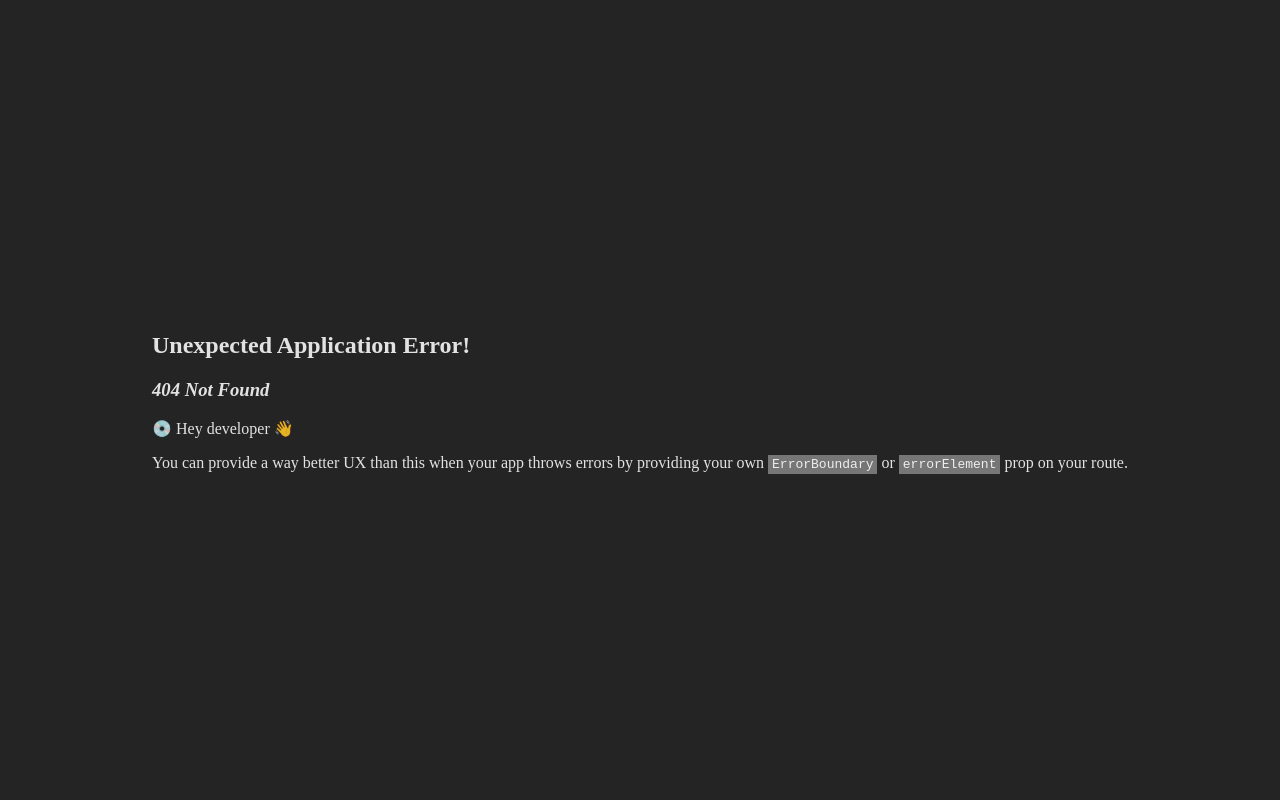
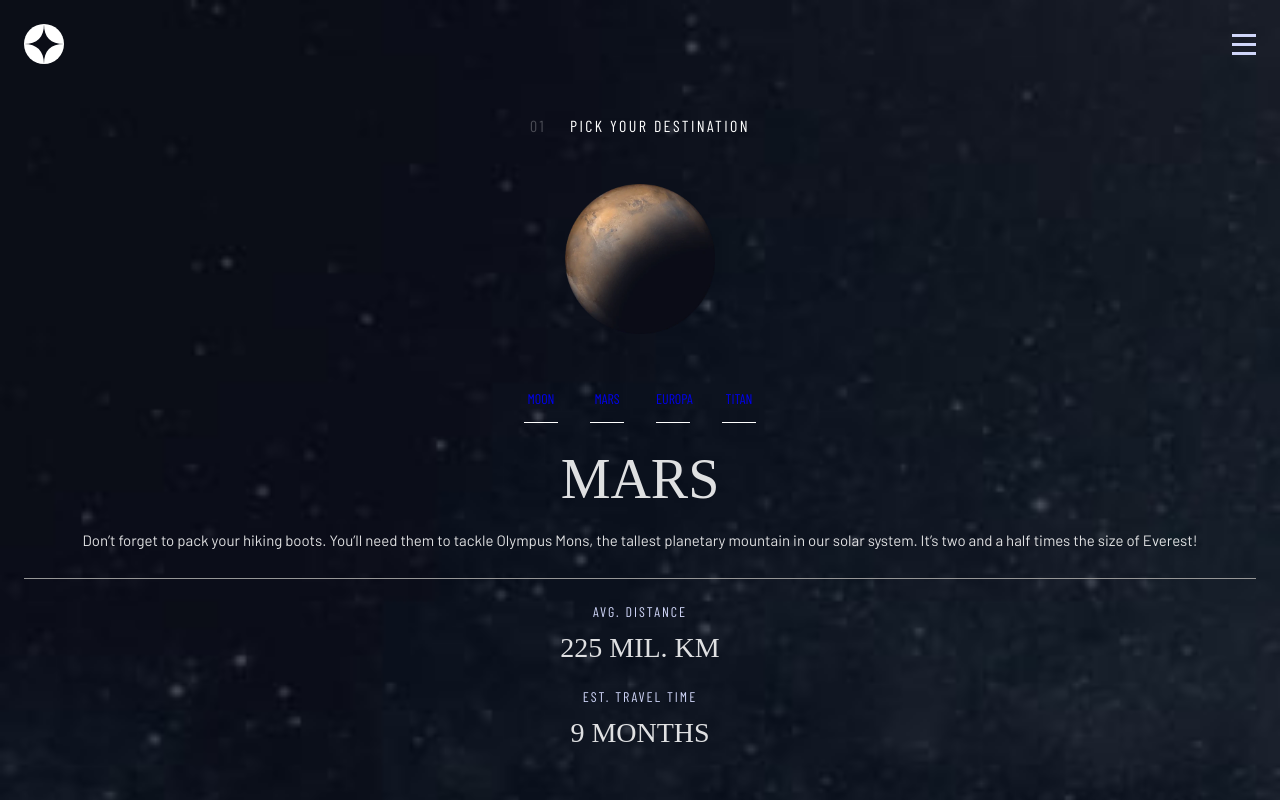
Before and after one commit to GonzaloGC/space-tourism-website, a React (Vite) app: page /destination/destinationmoon in a window 1280 px wide. Before the commit this address had no page. Shown: the top 800 px of the page. Built offline with nearby package versions, Linux system fonts and the light colour scheme; a web font is replaced by a local one.

Commit message:
added page and route destination mars

```diff
--- a/src/routes/Bg.tsx
+++ /dev/null
@@ -1,5 +0,0 @@
-export const Bg =()=>{
-  return(
-    <></>
-  )
-}
--- a/src/routes/Destination.css
+++ b/src/routes/Destination.css
@@ -1,4 +1,5 @@
 .container-bg-destination{
+  background-image: url("/background-destination-mobile.jpg");
   background-repeat: no-repeat;
   background-size: cover;
 }
@@ -12,7 +13,8 @@
   box-sizing: border-box;
   display: grid;
   grid-template-columns: repeat(2, 1fr);
-  grid-template-rows: 242px 1fr;
+  grid-template-rows: 242px 446px;
+  /* row-gap: 5%; */
   row-gap: 32px;
   grid-template-areas:
     "titleImg titleImg"
@@ -76,10 +78,6 @@
   grid-area: infoMoon;
 }
 
-.container-aside {
-  /* padding: 32px; */
-  /* height: 32px; */
-}
 
 .container-li {
   padding: 0;
--- a/src/routes/Destination.tsx
+++ b/src/routes/Destination.tsx
@@ -1,15 +1,30 @@
 import "./Destination.css";
+import { Link, Outlet } from "react-router-dom";
 // import { Nav } from "../../routes/Nav";
 import { Header } from "./Header";
 
-export const Destination = () => {
-  const bgDestination = {
-    backgroundImage: "url(background-destination-mobile.jpg)",
-  };
+type propDestination = {
+  // style:React.CSSProperties;
+  imgPlanet: string;
+  namePlanet: string;
+  infoPlanet: string;
+  avgDistance: string;
+  travelTime: string;
+};
+
+export const Destination = (props: propDestination) => {
+  const { namePlanet, imgPlanet, infoPlanet, avgDistance, travelTime } = props;
+
+  // const bgDestination: React.CSSProperties = {
+  //   backgroundImage: "url(background-destination-mobile.jpg)",
+  // };
 
   return (
     <>
-      <section className="container-bg-destination" style={bgDestination}>
+      <div id="detail">
+        <Outlet />
+      </div>
+      <section className="container-bg-destination">
         <Header />
         <section className="container-destination">
           <div className="container-title-img">
@@ -18,49 +33,45 @@ export const Destination = () => {
               <span>PICK YOUR DESTINATION</span>
             </h1>
             <div className="container-img-moon">
-              <img className="img-moon" src="/image-moon.webp" alt="" />
+              <img className="img-moon" src={imgPlanet} alt="" />
             </div>
           </div>
           <div className="container-info-moon">
             <aside className="container-aside">
               <ul className="container-li">
                 <li>
-                  <a href="#">MOON</a>
+                  <Link to="/destination">MOON</Link>
                 </li>
                 <li>
-                  <a href="#">MARS</a>
+                  <Link to="/destination/destinationmoon">MARS</Link>
                 </li>
                 <li>
-                  <a href="#">EUROPA</a>
+                  <Link to="#">EUROPA</Link>
                 </li>
                 <li>
-                  <a href="#">TITAN</a>
+                  <Link to="#">TITAN</Link>
                 </li>
               </ul>
             </aside>
             <div className="text-moon">
-              <h2>MOON</h2>
-              <p>
-                See our planet as you’ve never seen it before. A perfect
-                relaxing trip away to help regain perspective and come back
-                refreshed. While you’re there, take in some history by visiting
-                the Luna 2 and Apollo 11 landing sites.
-              </p>
+              <h2>{namePlanet}</h2>
+              <p>{infoPlanet}</p>
             </div>
             <div className="line-moon"></div>
             <div className="info-moon">
               <div className="info-dis-moon">
                 <span>AVG. DISTANCE</span>
-                <span>384,400 km</span>
+                <span>{avgDistance}</span>
               </div>
               <div className="info-travel-moon">
                 <span>Est. travel time</span>
-                <span>3 days</span>
+                <span>{travelTime}</span>
               </div>
             </div>
           </div>
         </section>
       </section>
+
     </>
   );
 };
--- /dev/null
+++ b/src/routes/DestinationMars.tsx
@@ -0,0 +1,19 @@
+import { Destination } from "./Destination";
+
+export const DestinationMars = () => {
+  // const bgDestination: React.CSSProperties = {
+  //   backgroundImage: "url(background-destination-mobile.jpg)",
+  // };
+
+  return (
+    <Destination
+      // style={bgDestination}
+      imgPlanet="/image-mars.webp"
+      namePlanet="MARS"
+      infoPlanet="Don’t forget to pack your hiking boots. You’ll need them to tackle Olympus Mons, the tallest planetary mountain in our solar system. It’s two and a half times the size of Everest!
+      "
+      avgDistance="225 MIL. KM"
+      travelTime="9 MONTHS"
+    />
+  );
+};
--- /dev/null
+++ b/src/routes/DestinationMoon.tsx
@@ -0,0 +1,23 @@
+import { Destination } from "./Destination";
+// import { Outlet } from "react-router-dom";
+export const DestinationMoon = () => {
+  // const bgDestination: React.CSSProperties = {
+  //   backgroundImage: "url(background-destination-mobile.jpg)",
+  // };
+
+  return (
+    <>
+      <Destination
+        // style={bgDestination}
+        imgPlanet="/image-moon.webp"
+        namePlanet="MOON"
+        infoPlanet="See our planet as you’ve never seen it before. A perfect
+        relaxing trip away to help regain perspective and come back
+        refreshed. While you’re there, take in some history by visiting
+        the Luna 2 and Apollo 11 landing sites."
+        avgDistance="384,400 KM"
+        travelTime="3 DAYS"
+      />
+    </>
+  );
+};
```
Also changed, not shown: src/main.tsx (+10 -2 lines), public/image-mars.webp (added).
